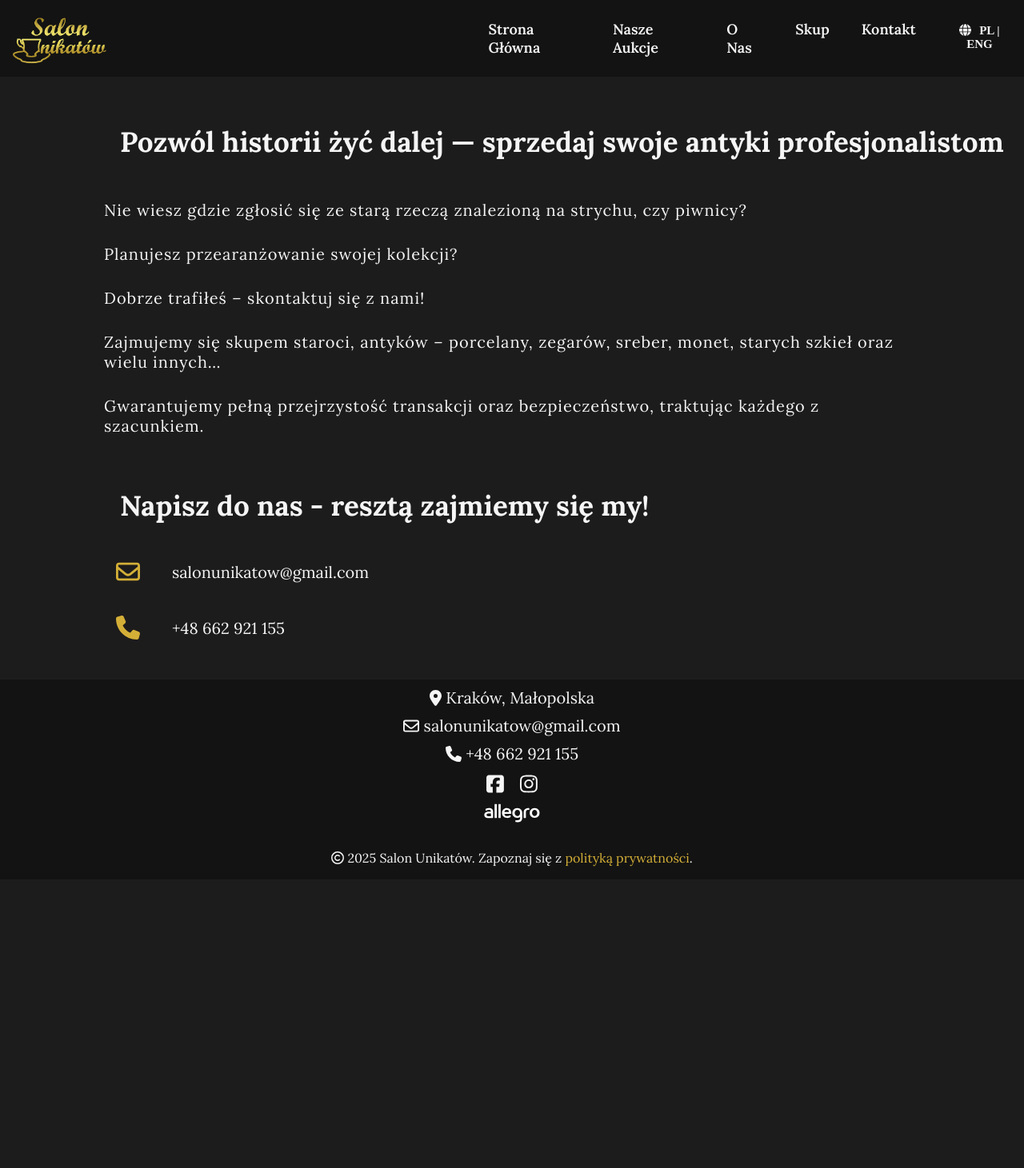
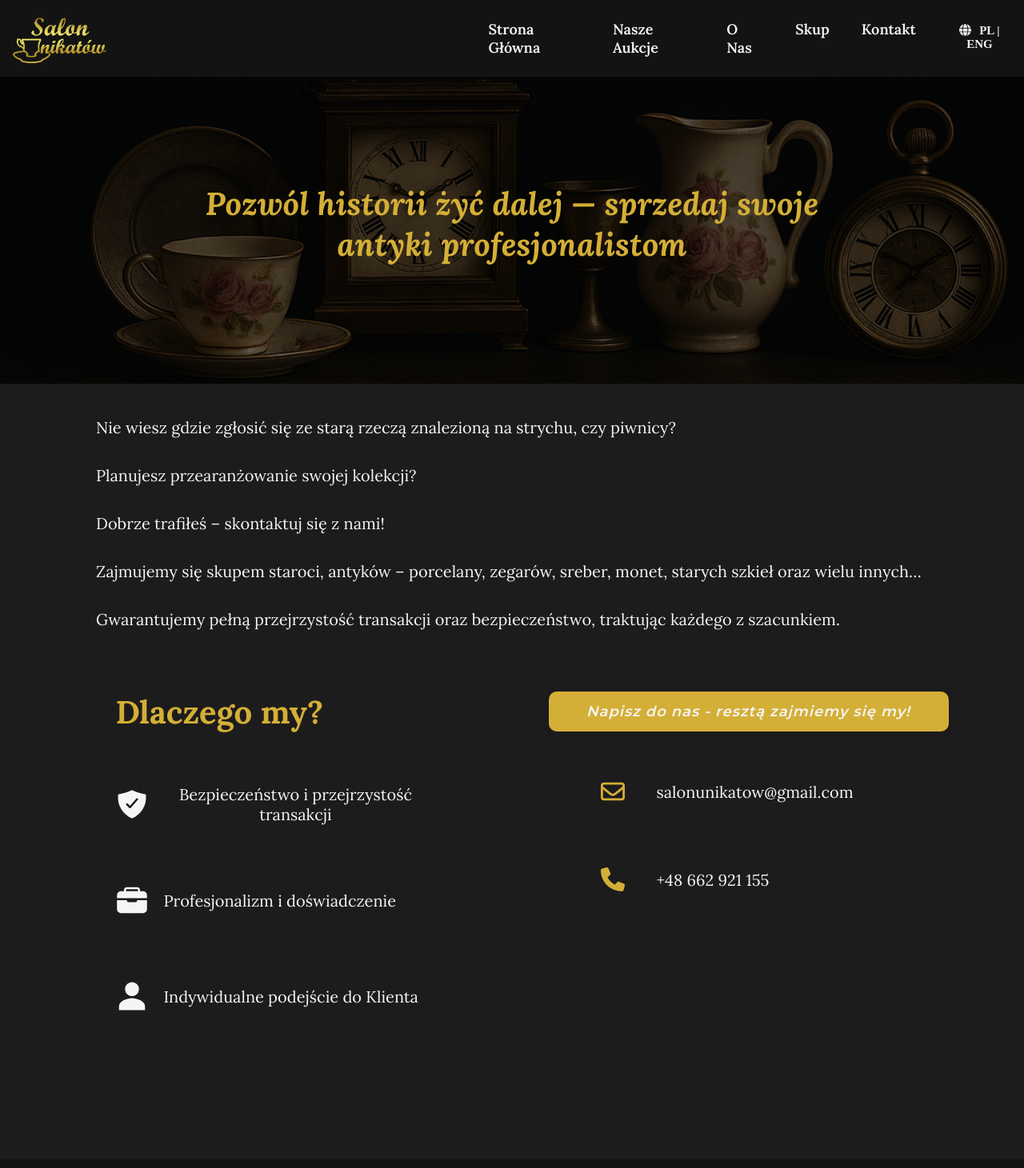
Before and after one commit to jkbednarczyk/subc, a React (Create React App) app: page /purchase in a window 1280 px wide. Shown: the top 1461 px of the page at 80% size. Before the commit the page ends 1120 px from the top, so only its background shows below. Built offline with nearby package versions, Linux system fonts and the light colour scheme; a web font is replaced by a local one.

Commit message:
SUBC-0038 Redesign purchase page for desktop view

```diff
--- a/src/components/purchase/PurchasePage.component.tsx
+++ b/src/components/purchase/PurchasePage.component.tsx
@@ -6,9 +6,18 @@ import { CustomContactItem } from '../common/customContactItem/CustomContactItem
 import { Footer } from '../footer/Footer.component';
 import { Helmet } from 'react-helmet-async';
 import { METADATA } from '../common/utils/metadata';
+import { useNavigate } from 'react-router-dom';
+import { IconTile } from '../common/iconTile/IconTIle.component';
+import { IoShieldCheckmark, IoBriefcase, IoPersonSharp } from "react-icons/io5";
 
 
 export const PurchasePage = () => {
+    const navigate = useNavigate();
+
+    const handleClick = () => {
+            navigate("/contact");
+          };
+
     return <>
         <Helmet>
             <title>{METADATA.PURCHASE_TITLE}</title>
@@ -16,8 +25,10 @@ export const PurchasePage = () => {
                 name = "description"
                 content = {METADATA.PURCHASE_DESCRIPTION}/>
         </Helmet>
+        <section className="purchase_hero">
+            <h1>{translate("PURCHASE.TITLE")}</h1>
+        </section>
         <section className="purchase">
-            <h1>{translate("PURCHASE.TITLE")}</h1>
             <div className="purchase_page_content">
                 <p>{translate("PURCHASE.FIRST")}</p>
                 <p>{translate("PURCHASE.SECOND")}</p>
@@ -25,15 +36,32 @@ export const PurchasePage = () => {
                 <p>{translate("PURCHASE.FOURTH")}</p>
                 <p>{translate("PURCHASE.FIFTH")}</p>
             </div>
-            <h1>{translate("PURCHASE.CONTACT")}</h1>
-            <ul className="purchase_contact">
+            <div className = "purchase_additional_info">
+                <div className = "purchse_why">
+                    <h1>{translate("PURCHASE.WHY")}</h1>
+                    <IconTile
+                        icon = {<IoShieldCheckmark/>}
+                        title = {translate("PURCHASE.SAFETY")}/>
+                    <IconTile
+                        icon = {<IoBriefcase />}
+                        title = {translate("PURCHASE.PROFESSIONALISM")}/>
+                    <IconTile
+                        icon = {<IoPersonSharp />}
+                        title = {translate("PURCHASE.CLIENT")}/>
+                </div>
+                <div className="purchase_contact">
+                    <button
+                        onClick = {handleClick}>
+                            {translate("PURCHASE.CONTACT")}
+                    </button>
                     <CustomContactItem icon={faEnvelope}>
                         <a href="mailto:salonunikatow@gmail.com">salonunikatow@gmail.com</a>
                     </CustomContactItem>
                     <CustomContactItem icon={faPhone}>
                         <a href="tel:+48662921155">+48 662 921 155</a>
                     </CustomContactItem>
-            </ul>
+                </div>
+            </div>
         </section>
         <Footer/>
     </>
--- a/src/components/purchase/PurchasePage.css
+++ b/src/components/purchase/PurchasePage.css
@@ -1,8 +1,29 @@
+.purchase_hero {
+    display: flex;
+    justify-content: center;
+    align-items: center;
+    width: 100%;
+    height: 50vh;
+    background-image: url('../../assets/images/purchase_background.png');
+    box-shadow: inset 0 0 0 2000px rgba(0, 0, 0, 0.6);
+    background-size: cover;
+    background-position: center bottom;
+}
+
+.purchase_hero h1 {
+    color: var(--first-color);
+    text-align: center;
+    font-family: var(--body-font);
+    font-style: italic;
+    font-size: 40px;
+    width: 65%;
+}
+
 .purchase {
     display: flex;
     flex-direction: column;
     width: 100%;
-    height: 750px;
+    height: 950px;
     margin: 0 auto;
     max-width: 1300px;
     color: var(--body-color);
@@ -11,32 +32,71 @@
     padding-top: 25px;
 }
 
-.purchase_page_content {
-    padding-top: 35px;
-}
-
-.purchase h1 {
-    color: var(--text-color);
-    text-align: left;
-    padding-top: 50px;
-    margin-left: 150px;
-    font-size: var(--smaller-h1-font-size);
-}
-
 .purchase p {
     font-family: var(--body-font);
     font-size: var(--text-font-size);
     color: var(--text-color);
-    padding: 15px 130px;
-    letter-spacing: 1px;
+    padding: 0 120px;
+    text-align: justify;
+    line-height: 3;
+    margin: auto;
+}
+
+.purchase_additional_info {
+    display: flex;
+    gap: 1rem;
+    justify-content: center;
+    align-items: flex-start;
+  }
+
+  .purchse_why, .purchase_contact {
+    flex: 1;
+    max-width: 500px;
+  }
+
+  .purchse_why {
+    margin: 30px 25px 30px 50px;
+  }
+
+  .purchse_why h1 {
+    color: var(--first-color);
+    font-family: var(--body-font);
+    font-size: 40px;
+    margin: 30px 40px;
     text-align: left;
-}
+  }
 
 .purchase_contact {
     color: var(--text-color);
-    padding-top: 25px;
-    margin-left: 100px;
+    margin: 40px;
     font-size: var(--text-font-size);
+}
+
+.purchase_contact .contact-item {
+  padding: 40px;
+}
+
+.purchase_contact button {
+    background-color: var(--first-color);
+    width: 100%;
+    height: 50px;
+    border: none;
+    border-radius: 10px;
+    box-shadow: 0 0 10px rgba(0, 0, 0, .1);
+    margin: 20px 0;
+    letter-spacing: 1px;
+    font-style: italic;
+    color: var(--text-color);
+    font-size: var(--menu-font-size);
+    font-family: var(--subtitle-font);
+    cursor: pointer;
+    transition: .5s;
+    font-weight: 600;
+}
+
+.purchase_contact button:hover {
+    background-color: var(--text-color);
+    color: var(--footer-background);
 }
 
 @media screen and (max-width: 430px) {
@@ -50,14 +110,38 @@
 
     .purchase p {
         padding: 15px 30px;
-    }
-
-    .purchase h2 {
-        margin-left: 55px;
-        margin-right: 100px;
+        text-align: center;
+        line-height: 1.5;
     }
 
     .purchase_contact {
         margin-left: 5px;
     }
+
+    .purchase_additional_info {
+        flex-direction: column;
+        align-items: center;
+        padding: 1rem;
+      }
+
+      .purchse_why, .purchase_contact {
+        margin: 20px 0;
+        max-width: 50%;
+        text-align: center;
+      }
+
+      .purchse_why h1 {
+        font-size: 32px;
+        margin: 20px 0;
+        text-align: center;
+      }
+
+      .purchase_contact {
+        margin: 40px 0;
+      }
+
+      .purchase_contact button {
+        width: 100%;
+        font-size: 1rem;
+      }
 }
```
Lines whose indentation alone changed are shown as unchanged.
